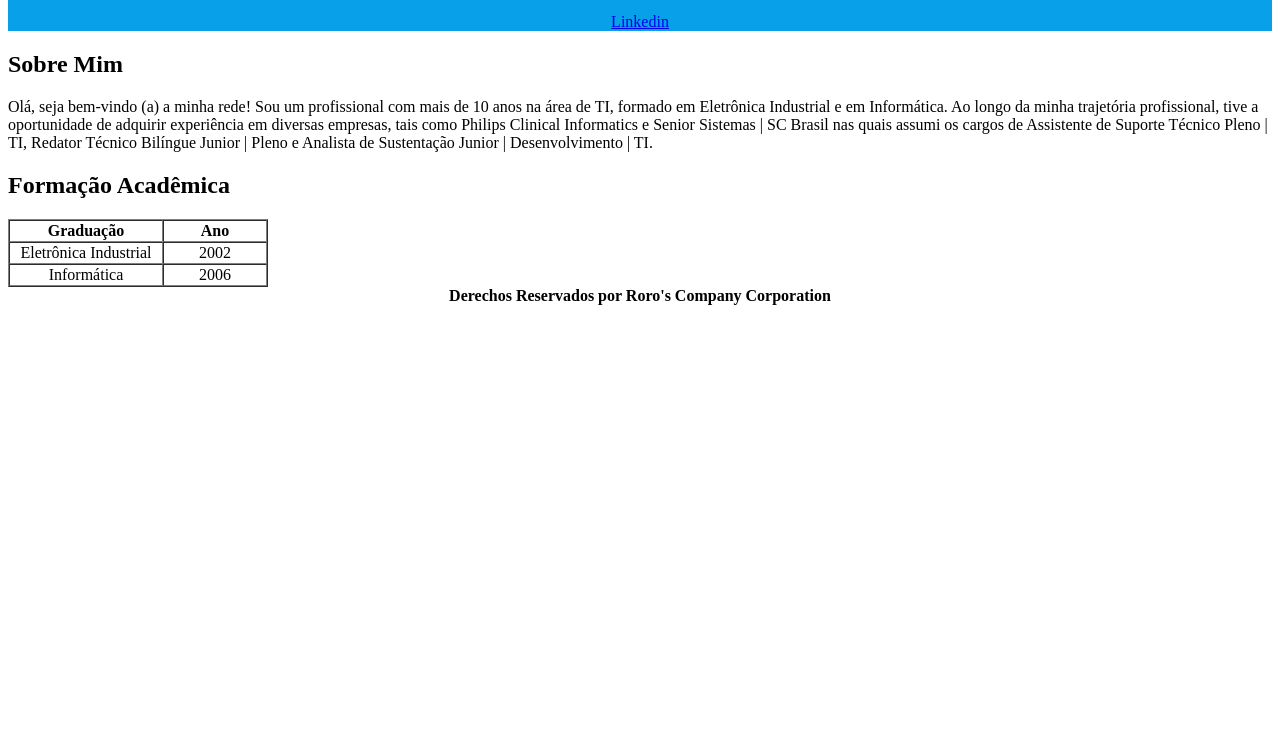
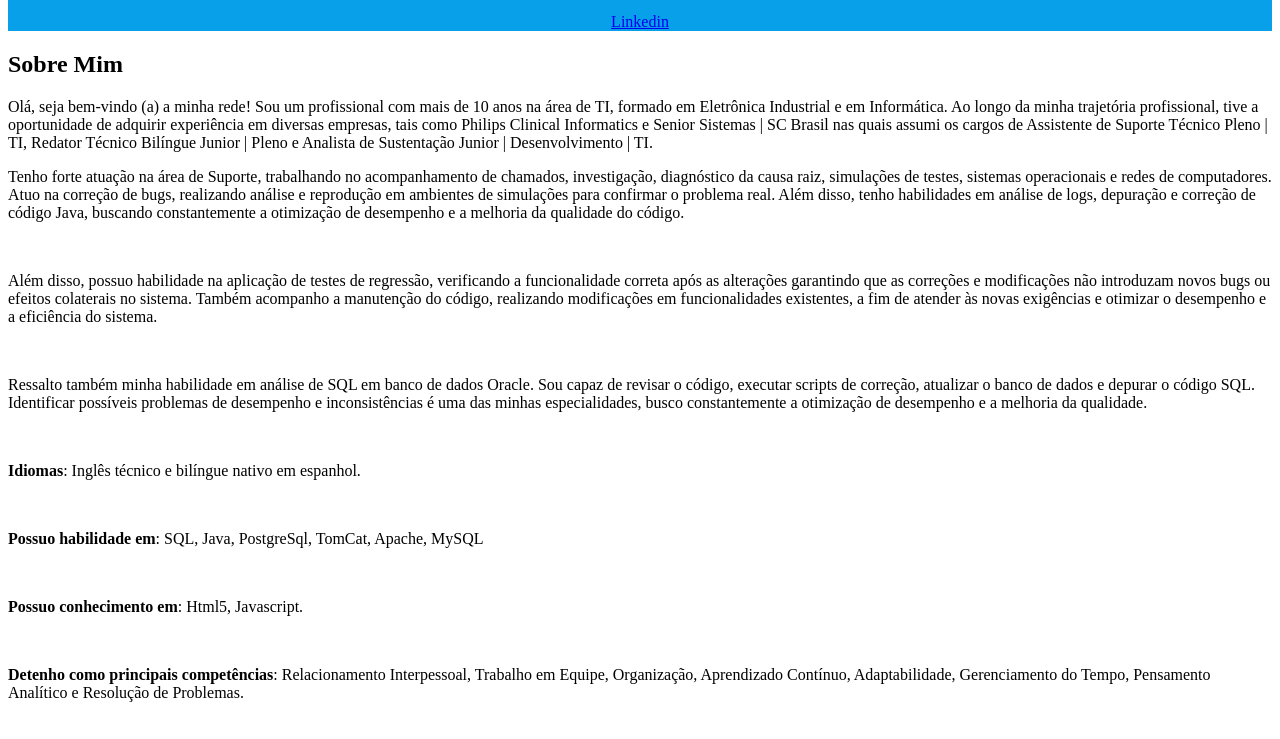
Before and after one commit to rodrigomoraazocar/rodrigomoraazocar.github.io, a plain HTML site: page profile.html in a window 1280 px wide. Shown: the part 213-952 px from the top of the page. Before the commit the page ends 800 px from the top, so only its background shows below. Drawn offline with Linux system fonts and the light colour scheme.

Commit message:
Modificaciones - profile

```diff
--- a/profile.html
+++ b/profile.html
@@ -66,15 +66,33 @@
     <main>
 
     </main>
+    <section>
     <article>
         <h2>Sobre Mim</h2>
         <p>
             Olá, seja bem-vindo (a) a minha rede! Sou um profissional com mais de 10 anos na área de TI, formado em Eletrônica Industrial e em Informática. Ao longo da minha trajetória profissional, tive a oportunidade de adquirir experiência em diversas empresas, tais como Philips Clinical Informatics e Senior Sistemas | SC Brasil nas quais assumi os cargos de Assistente de Suporte Técnico Pleno | TI, Redator Técnico Bilíngue Junior | Pleno e Analista de Sustentação Junior | Desenvolvimento | TI.
         </p>
-        <!-- Resto del contenido... -->
+        <p>Tenho forte atuação na área de Suporte, trabalhando no acompanhamento de chamados, investigação, diagnóstico da causa raiz, simulações de testes, sistemas operacionais e redes de computadores. Atuo na correção de bugs, realizando análise e reprodução em ambientes de simulações para confirmar o problema real. Além disso, tenho habilidades em análise de logs, depuração e correção de código Java, buscando constantemente a otimização de desempenho e a melhoria da qualidade do código.</p><br>
+
+        <p>Além disso, possuo habilidade na aplicação de testes de regressão, verificando a funcionalidade correta após as alterações garantindo que as correções e modificações não introduzam novos bugs ou efeitos colaterais no sistema. Também acompanho a manutenção do código, realizando modificações em funcionalidades existentes, a fim de atender às novas exigências e otimizar o desempenho e a eficiência do sistema.</p><br>
+
+        <p>Ressalto também minha habilidade em análise de SQL em banco de dados Oracle. Sou capaz de revisar o código, executar scripts de correção, atualizar o banco de dados e depurar o código SQL. Identificar possíveis problemas de desempenho e inconsistências é uma das minhas especialidades, busco constantemente a otimização de desempenho e a melhoria da qualidade.</p><br>
+
+        <p><b>Idiomas</b>: Inglês técnico e bilíngue nativo em espanhol.</p><br>
+
+        <p><b>Possuo habilidade em</b>: SQL, Java, PostgreSql, TomCat, Apache, MySQL</p><br>
+
+        <p><b>Possuo conhecimento em</b>: Html5, Javascript.</p><br>
+
+        <p><b>Detenho como principais competências</b>: Relacionamento Interpessoal, Trabalho em Equipe, Organização, Aprendizado Contínuo, Adaptabilidade, Gerenciamento do Tempo, Pensamento Analítico e Resolução de Problemas.
+         </p> <br>
+
+        <p>Estou sempre em busca de desafios e oportunidades de crescimento, por isso estou aberto a novas conexões e possibilidades de networking.</p> <br>
+
+
     </article>
+</section>
 
-    <section>
         <h2>Formação Acadêmica</h2>
 
         <table border="1" cellspacing="0">
```
